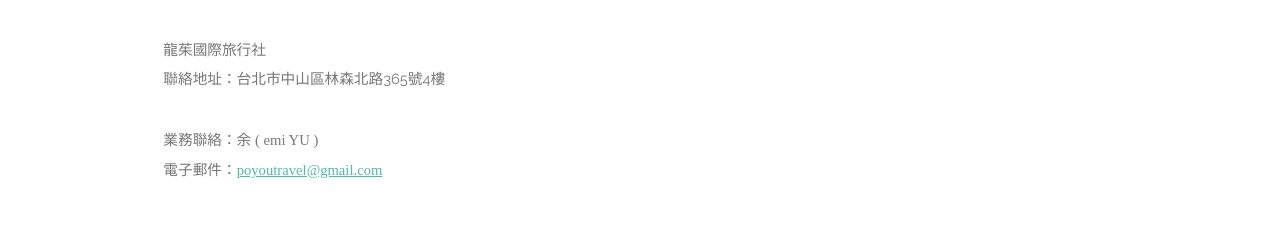
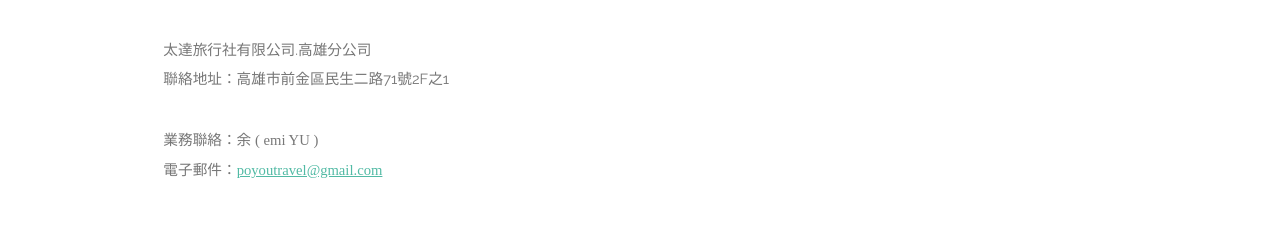
Before and after one commit to navitaipei/poyoutravel.github.io, a plain HTML site: page about.html in a window 1280 px wide. Shown: the part 965-1200 px from the top of the page. Drawn offline with Linux system fonts and the light colour scheme.

Commit message:
Update about.html

```diff
--- a/about.html
+++ b/about.html
@@ -1,6 +1,6 @@
 <!DOCTYPE HTML>
 <!--
-	http://poyoutravel.tw/
+    http://poyoutravel.tw/
     poyoutravel@gmail.com
 -->
 <html>
@@ -42,8 +42,8 @@
 						<p>為您  創造回憶的團隊</p>
 					</header>
 					<a href="#" class="image fit"><img src="images/pic15.jpg" alt="" /></a>
-					<br>龍茱國際旅行社<br>
-					<span>聯絡地址：台北市中山區林森北路365號4樓<span style="font-family: &quot;MS Mincho&quot;;-en-clipboard:true;"><br>
+					<br>太達旅行社有限公司.高雄分公司<br>
+					<span>聯絡地址：高雄市前金區民生二路71號2F之1<span style="font-family: &quot;MS Mincho&quot;;-en-clipboard:true;"><br>
 					<br>業務聯絡：余 ( emi YU )</span>
 					<div>
 						<span style="font-family: &quot;MS Mincho&quot;;">
```
